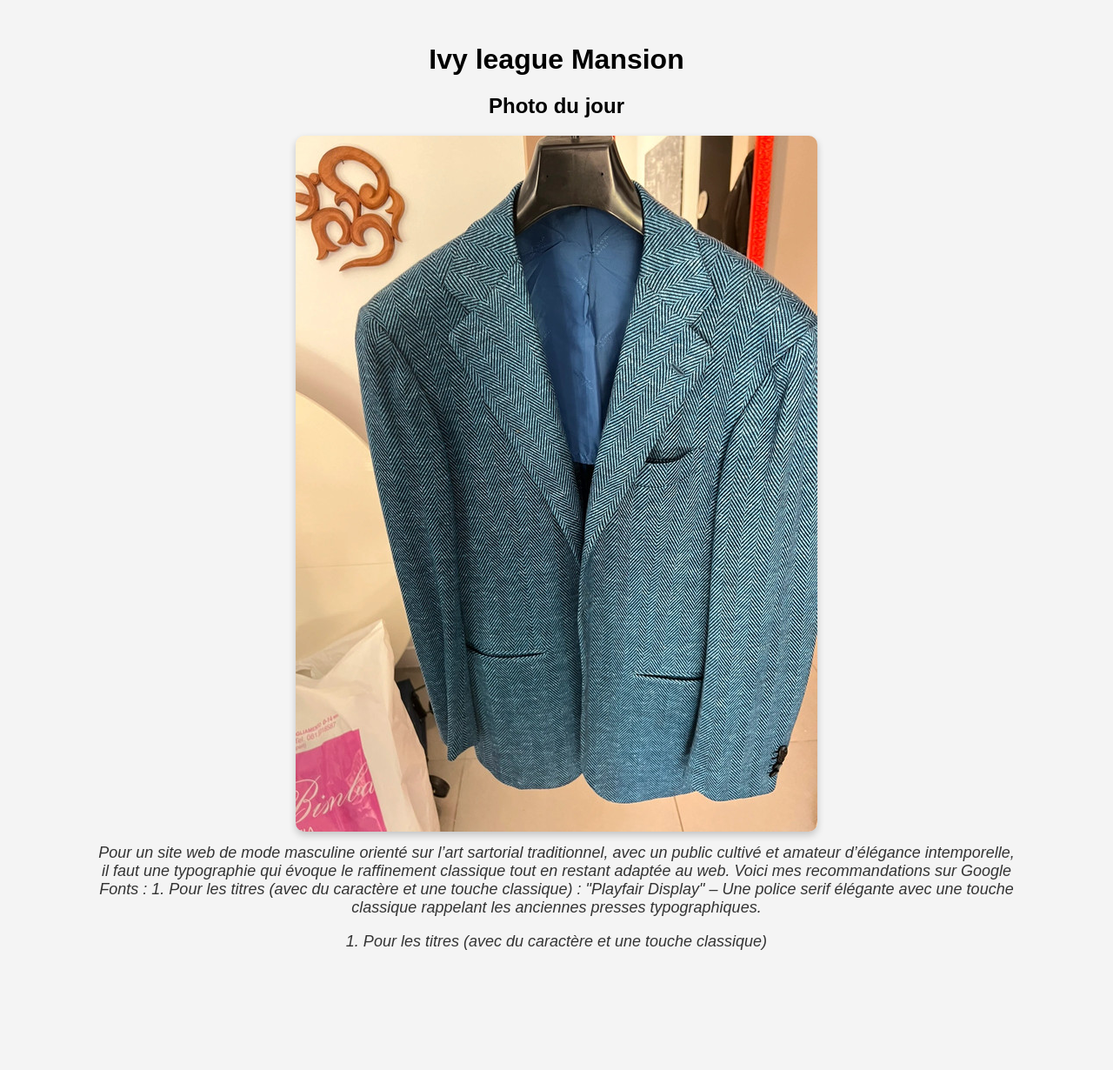
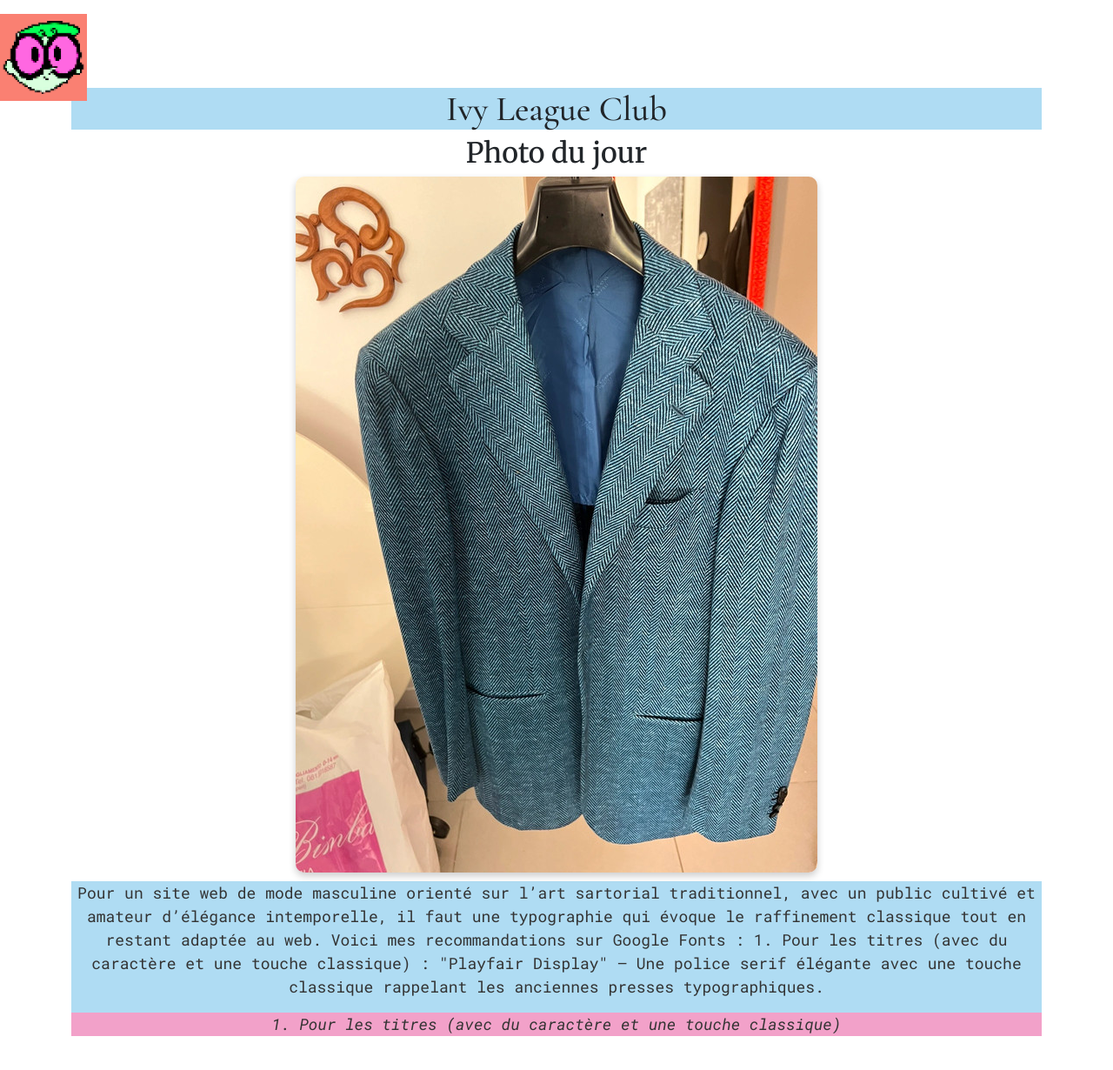
Before and after one commit to cedricscbjj/sartorialproject, a plain HTML site: page index.html in a window 1280 px wide. Shown: the whole page at 87% size. Before the commit the page ends 1143 px from the top, so only its background shows below. Drawn offline with nearby package versions, Linux system fonts and the light colour scheme.

Commit message:
ca vance bieng

```diff
--- a/index.html
+++ b/index.html
@@ -5,13 +5,21 @@
     <meta name="viewport" content="width=device-width, initial-scale=1.0">
     <title>Image du Jour</title>
     <link rel="stylesheet" href="style.css">
+    <link href="https://cdn.jsdelivr.net/npm/bootstrap@5.3.3/dist/css/bootstrap.min.css" rel="stylesheet" integrity="sha384-QWTKZyjpPEjISv5WaRU9OFeRpok6YctnYmDr5pNlyT2bRjXh0JMhjY6hW+ALEwIH" crossorigin="anonymous">
+
 </head>
 <body>
+
+    <div id="logo"><img src="myhead.png" alt="memyselfandI" width="100" height="100"></div>
+
     <div class="container">
-        <h1>Ivy league Mansion</h1>
+
+
+        <h1>Ivy League Club</h1>
         <h2>Photo du jour</h2>
-        <img id="dailyImage"  src="1708170714.jpeg" alt="Image du jour">
 
+
+            <img id="dailyImage" src="1708170714.jpeg" alt="Image du jour">
         <div class="texte">
         <p id="imageDescription">Pour un site web de mode masculine orienté sur l’art sartorial traditionnel, avec un public cultivé et amateur d’élégance intemporelle, il faut une typographie qui évoque le raffinement classique tout en restant adaptée au web.
 
--- a/style.css
+++ b/style.css
@@ -12,14 +12,23 @@
 
 
  */
+
+ @import url('https://fonts.googleapis.com/css2?family=Roboto+Mono:ital,wght@0,100..700;1,100..700&display=swap');
+/*         font-family: "Roboto Mono", monospace;
+
+
+
+ */
+
+
 body {
     font-family: Arial, sans-serif;
     text-align: center;
-    background-color: #f4f4f4;
+    background-color: #f4f2f2;
 }
 
 .container {
-    margin-top: 50px;
+    margin-top: 1px;
     margin-bottom: 50px;
     text-align: center;
     margin-left: 100px;
@@ -33,7 +42,7 @@ body {
     }
 }
 
-img {
+#dailyImage{
     max-width: 70%;
     height: auto;
     border-radius: 10px;
@@ -44,7 +53,8 @@ p, #imageDescription {
     font-size: 18px;
     color: #333;
     margin-top: 10px;
-    font-style: italic;
+    font-family: "Roboto Mono", monospace;
+
 }
 
 @media screen and (max-width: 538px) {
@@ -53,3 +63,67 @@ p, #imageDescription {
 
     }
 }
+
+.texte{
+    background-color: rgb(175, 220, 243);
+
+}
+
+
+h1{
+    font-family: "Cormorant Garamond", serif;
+    font-size: 60px;
+    background-color: rgb(175, 220, 243);
+
+
+}
+h2{
+    font-family: "Merriweather", serif;
+    font-size: 30px;
+}
+#sourceimage{
+    background-color: rgb(242, 161, 201);
+font-style: italic;
+}
+
+#logo{
+    cursor: pointer;
+
+  animation: float 2s infinite ease;
+}
+@keyframes float {
+0% {
+transform: translateY(0);
+-webkit-transform: translateY(0);
+}
+
+50% {
+transform: translateY(1rem);
+-webkit-transform: translateY(1rem);
+}
+
+100% {
+transform: translateY(0);
+-webkit-transform: translateY(0);
+}
+}
+
+
+#logo{
+  transform: translate(0, 10px)
+
+
+  }
+  #logo:hover img{
+background-color: salmon;
+  }
+
+
+  @media screen and (max-width: 769px) {
+    #logo {
+        width: 80px;
+        height: 80px ;
+    }
+
+
+}
```
Also changed, not shown: myhead.png (added).
